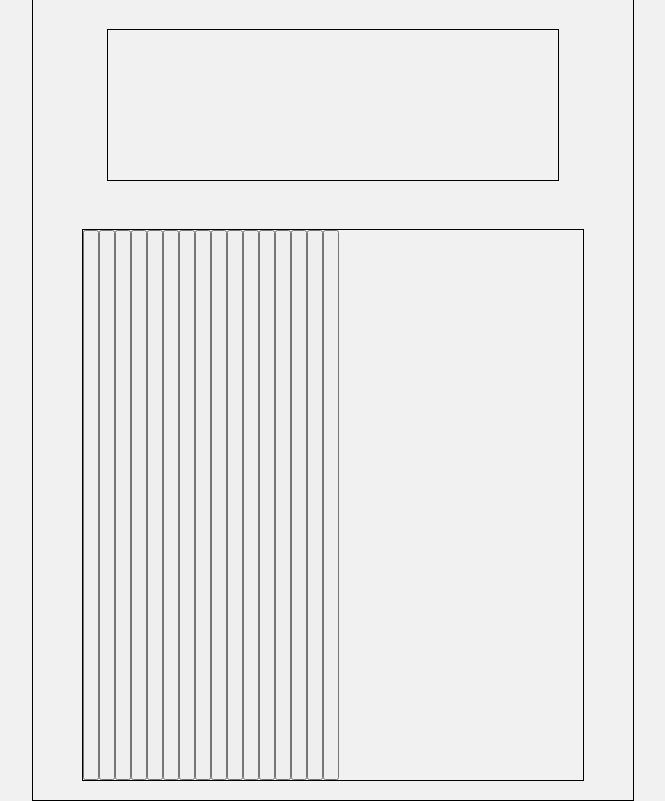
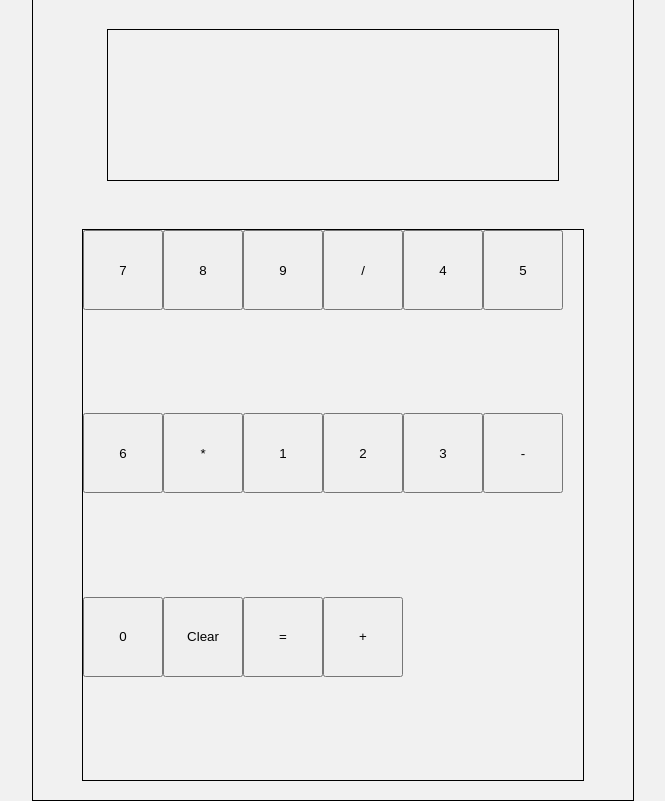
Before and after one commit to adamsaul314/Calculator, a plain HTML site: page index.html in a window 1280 px wide. Shown: the whole page, without its empty margins (307-972 px from the left). Drawn offline with Linux system fonts and the light colour scheme.

Commit message:
updated button logic

```diff
--- a/index.html
+++ b/index.html
@@ -9,8 +9,10 @@
 </head>
 <body>
     <div class="container">
-        <div class="display"></div>
-        <div class="buttons"></div>
+        <div class="display" id="display"></div>
+        <div class="buttons">
+
+        </div>
         </div>
     </div>
 </body>
--- a/script.js
+++ b/script.js
@@ -29,16 +29,30 @@ function operate(num1, operator, num2) {
     }
 }
 
+const buttonValues = [
+    '7', '8', '9', '/',
+    '4', '5', '6', '*',
+    '1', '2', '3', '-',
+    '0', 'Clear', '=', '+'
+];
+
+const container = document.querySelector('.buttons');
+buttonValues.forEach(value => {
+    const button = document.createElement('button');
+    button.textContent = value;
+    button.classList.add('button');
+    container.appendChild(button);
+    button.addEventListener('click', () => handleButtonClick(value));
+});
+
+
 // let num1 = prompt('Enter first number:');
 // let num2 = prompt('Enter second number:');
-const container = document.querySelector('.buttons')
+// const container = document.querySelector('.buttons')
 
-for (let i = 0; i < 16; i++) {
-    const buttons = document.createElement('button')
-    buttons.classList.add('button'+btnNum)
-    container.appendChild(buttons)
-    btnNum++
-}
-
-
-console.log(divide(num1, num2));
+// for (let i = 0; i < 16; i++) {
+//     const buttons = document.createElement('button')
+//     buttons.classList.add('button'+btnNum)
+//     container.appendChild(buttons)
+//     btnNum++
+// }
```
